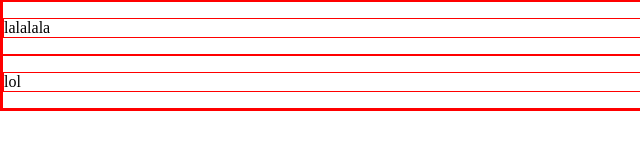
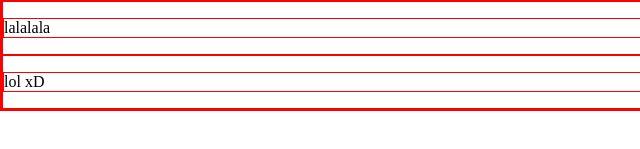
Before and after one commit to ania-sawka/pierwszy-projekt, a plain HTML site: page index.html in a window 1280 px wide. Shown: the part 293-442 px from the top of the page, 0-640 px from the left. Drawn offline with Linux system fonts and the light colour scheme.

Commit message:
updated index.html

```diff
--- a/index.html
+++ b/index.html
@@ -66,7 +66,7 @@
 
     <footer>
 
-        <p>lol</p>
+        <p>lol xD</p>
 
     </footer>
 
```
